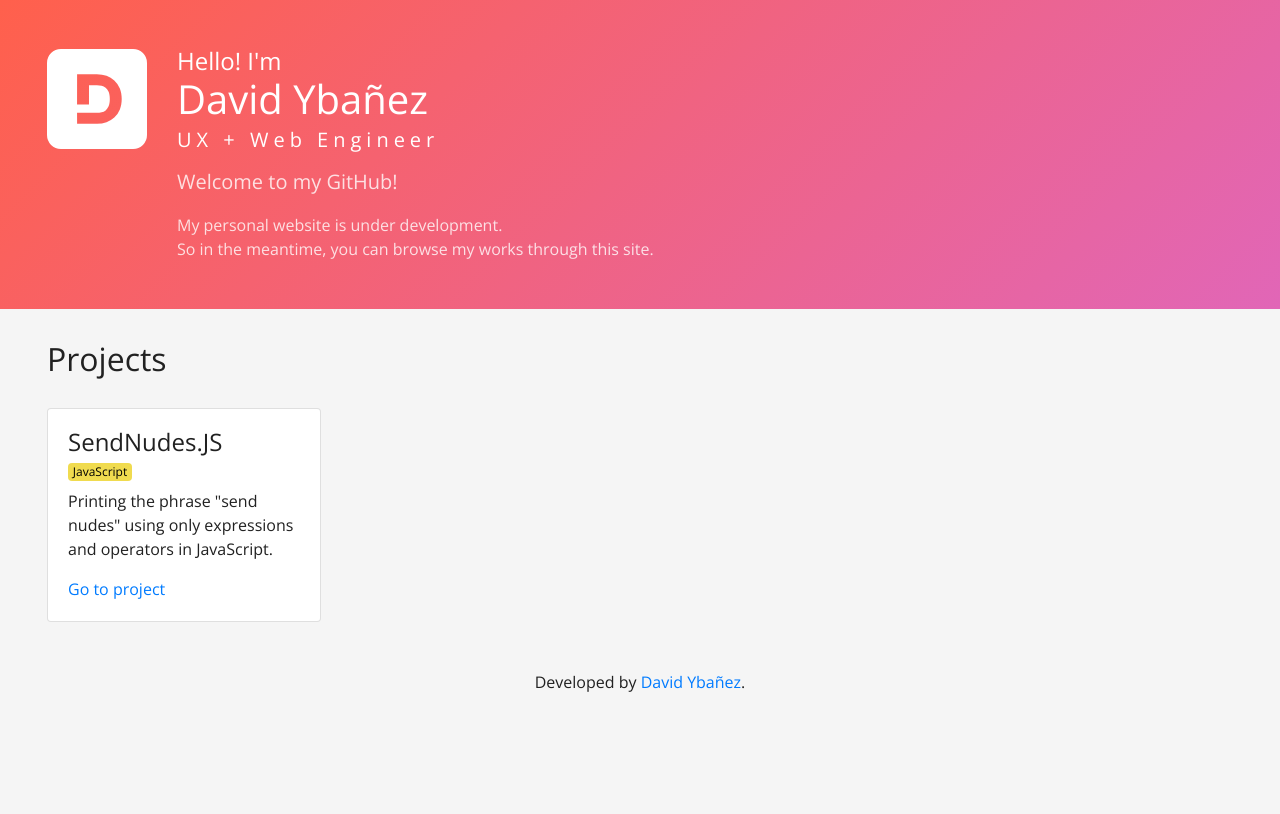
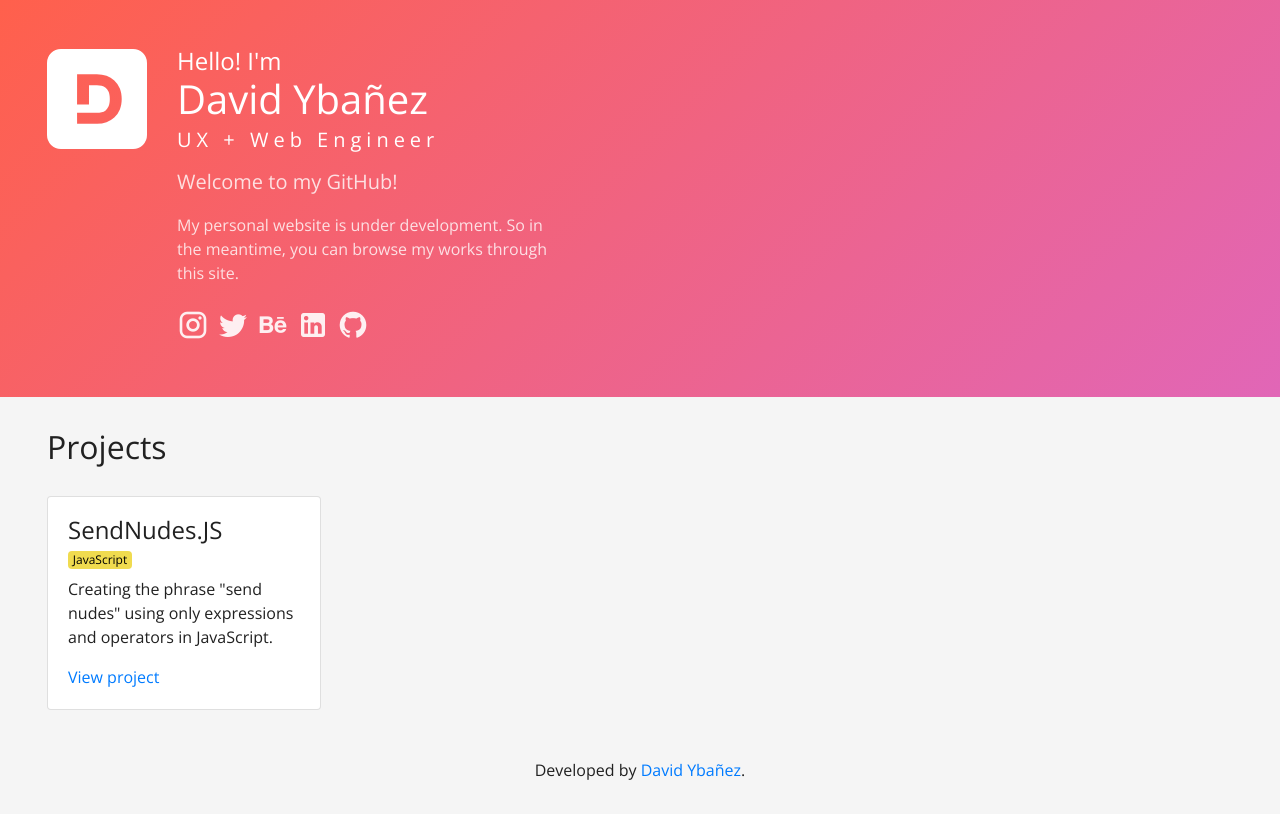
Before and after one commit to dbybanez/dbybanez.github.io, a plain HTML site: page index.html in a window 1280 px wide. Drawn offline with nearby package versions, Linux system fonts and the light colour scheme.

Commit message:
Updating site

```diff
--- a/index.html
+++ b/index.html
@@ -8,6 +8,7 @@
   <!-- <meta name="viewport" content="width=device-width,initial-scale=1.0, maximum-scale=1.0"> -->
 	<link rel="stylesheet" type="text/css" href="css/custom-theme.css">
 	<link href="https://fonts.googleapis.com/css?family=Open+Sans:300,400,600,700" rel="stylesheet">
+	<link rel="image_src" href="images/front-page-thumb.PNG" / >
   <body>
 
 	  <div class="jumbotron site-header text-left">
@@ -20,13 +21,14 @@
 		  	</div>
 			  <div class="row">
 			  	<div class="col-12 col-sm-auto col-md-auto">
-			  		<svg id="Layer_1" data-name="Layer 1" xmlns="http://www.w3.org/2000/svg" viewBox="0 0 500 500"><defs><style>.cls-1{fill:#fff;}</style></defs><title>Untitled-1</title><path class="cls-1" d="M430.21,500h-361A69.5,69.5,0,0,1-.29,430.5V69.5A69.5,69.5,0,0,1,69.21,0h361a69.5,69.5,0,0,1,69.5,69.5v361A69.5,69.5,0,0,1,430.21,500ZM150,319l.18,54.78h99.17a144.29,144.29,0,0,0,48-7.74,111.54,111.54,0,0,0,38.88-23.12A107.33,107.33,0,0,0,364,302.48c6.14-15.53,9.25-33.19,9.25-52.48,0-19.07-3.11-36.62-9.25-52.15a107.42,107.42,0,0,0-27.77-40.43c-22.69-20.7-51.92-31.19-86.89-31.19H150.18L150,278h59.65V181.26h39.83a106,106,0,0,1,23.13,2.67,50.34,50.34,0,0,1,20.2,9.7c6,4.72,11,11.61,14.94,20.49,4,9,6,21.23,6,36.2s-2,27.08-6,36-8.95,15.75-14.89,20.59a47.94,47.94,0,0,1-19.94,9.78,107.4,107.4,0,0,1-23.45,2.67H209.65Z" transform="translate(0.29 0)"/></svg>
+			  		<svg id="Layer_1" data-name="Layer 1" xmlns="http://www.w3.org/2000/svg" viewBox="0 0 500 500"><defs><style>.cls-1{fill:#fff;}</style></defs><title>David</title><path class="cls-1" d="M430.21,500h-361A69.5,69.5,0,0,1-.29,430.5V69.5A69.5,69.5,0,0,1,69.21,0h361a69.5,69.5,0,0,1,69.5,69.5v361A69.5,69.5,0,0,1,430.21,500ZM150,319l.18,54.78h99.17a144.29,144.29,0,0,0,48-7.74,111.54,111.54,0,0,0,38.88-23.12A107.33,107.33,0,0,0,364,302.48c6.14-15.53,9.25-33.19,9.25-52.48,0-19.07-3.11-36.62-9.25-52.15a107.42,107.42,0,0,0-27.77-40.43c-22.69-20.7-51.92-31.19-86.89-31.19H150.18L150,278h59.65V181.26h39.83a106,106,0,0,1,23.13,2.67,50.34,50.34,0,0,1,20.2,9.7c6,4.72,11,11.61,14.94,20.49,4,9,6,21.23,6,36.2s-2,27.08-6,36-8.95,15.75-14.89,20.59a47.94,47.94,0,0,1-19.94,9.78,107.4,107.4,0,0,1-23.45,2.67H209.65Z" transform="translate(0.29 0)"/></svg>
 			  	</div>
-			  	<div class="col">
+			  	<div class="col-12 col-sm-7 col-md-5 col-lg-4">
 			  		<h1 class="title"><span>Hello! I'm</span><br>David Ybañez</h1>
 			  		<h5 class="sub-title">UX + Web Engineer</h5>
 			  		<p class="lead">Welcome to my GitHub!</p>
-			  		<p>My personal website is under development. <br>So in the meantime, you can browse my works through this site.</p>
+			  		<p>My personal website is under development. So in the meantime, you can browse my works through this site.</p>
+			  		<p><a class="social-link" href="https://www.instagram.com/dbybanez/"><i class="mdi mdi-instagram"></i></a><a class="social-link" href="https://twitter.com/dbybanez"><i class="mdi mdi-twitter"></i></a><a class="social-link" href="https://www.behance.net/dbybanez"><i class="mdi mdi-behance"></i></a><a class="social-link" href="https://www.linkedin.com/in/dbybanez/"><i class="mdi mdi-linkedin-box"></i></a><a class="social-link" href="https://github.com/dbybanez"><i class="mdi mdi-github-circle"></i></a></p>
 			  	</div>
 			  </div>
 
@@ -46,8 +48,8 @@
 						  <div class="card-body">
 						    <h4 class="card-title">SendNudes.JS</h4>
 						    <h6 class="card-subtitle mb-2 text-muted"><span class="badge badge-secondary pl-badge-js">JavaScript</span></h6>
-						    <p class="card-text">Printing the phrase "send nudes" using only expressions and operators in JavaScript.</p>
-						    <a href="sendnudesjs" class="card-link">Go to project</a>
+						    <p class="card-text">Creating the phrase "send nudes" using only expressions and operators in JavaScript.</p>
+						    <a href="sendnudesjs" class="card-link">View project</a>
 						  </div>
 						</div>
 					</div>
--- a/src/scss/custom/_body.scss
+++ b/src/scss/custom/_body.scss
@@ -130,3 +130,12 @@ body {
 footer {
 	padding: 1rem;
 }
+
+.social-link {
+	font-size: 2rem;
+	color: rgba($white, 0.9);
+	margin-right: .5rem;
+	&:hover {
+		color: rgba($white, 1.0);
+	}
+}
```
Also changed, not shown: sendnudesjs/index.html (+3 -2 lines), css/custom-theme.css, images/front-page-thumb.PNG (added), images/send-nudes-thumb.PNG (added), 1 other file.
